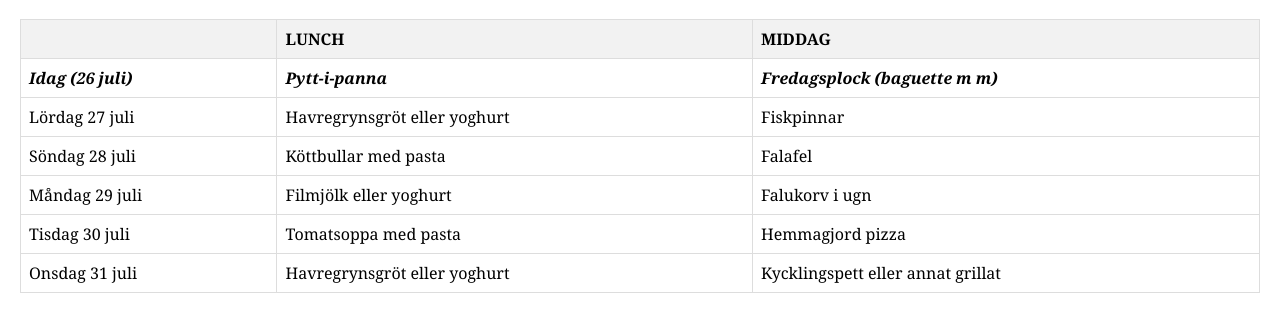
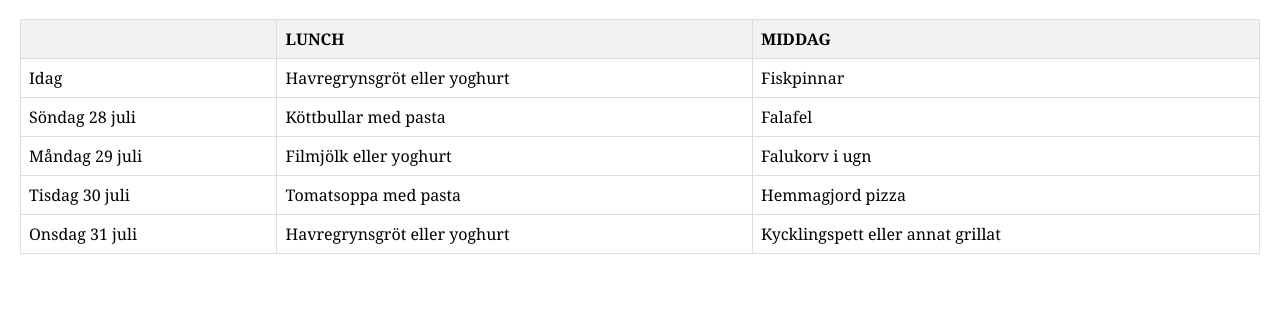
Before and after one commit to crocodilen/crocodilen.github.io, a plain HTML site: page meny.html in a window 1280 px wide. Shown: the part 67-398 px from the top of the page. Drawn offline with Linux system fonts and the light colour scheme.

Commit message:
Pre-JavaScript update.html

```diff
--- a/meny.html
+++ b/meny.html
@@ -36,13 +36,13 @@
             <th>LUNCH</th>
             <th>MIDDAG</th>
         </tr>
-        <tr>
+        <!-- <tr> <
             <td><b><i>Idag (26 juli)</i></b></td>
             <td><b><i>Pytt-i-panna</i></b></td>
             <td><b><i>Fredagsplock (baguette m m)</i></b></td>
-        </tr>
+        </tr> -->
         <tr>
-            <td>Lördag 27 juli</td>
+            <td>Idag</td>
             <td>Havregrynsgröt eller yoghurt</td>
             <td>Fiskpinnar</td>
         </tr>
```
